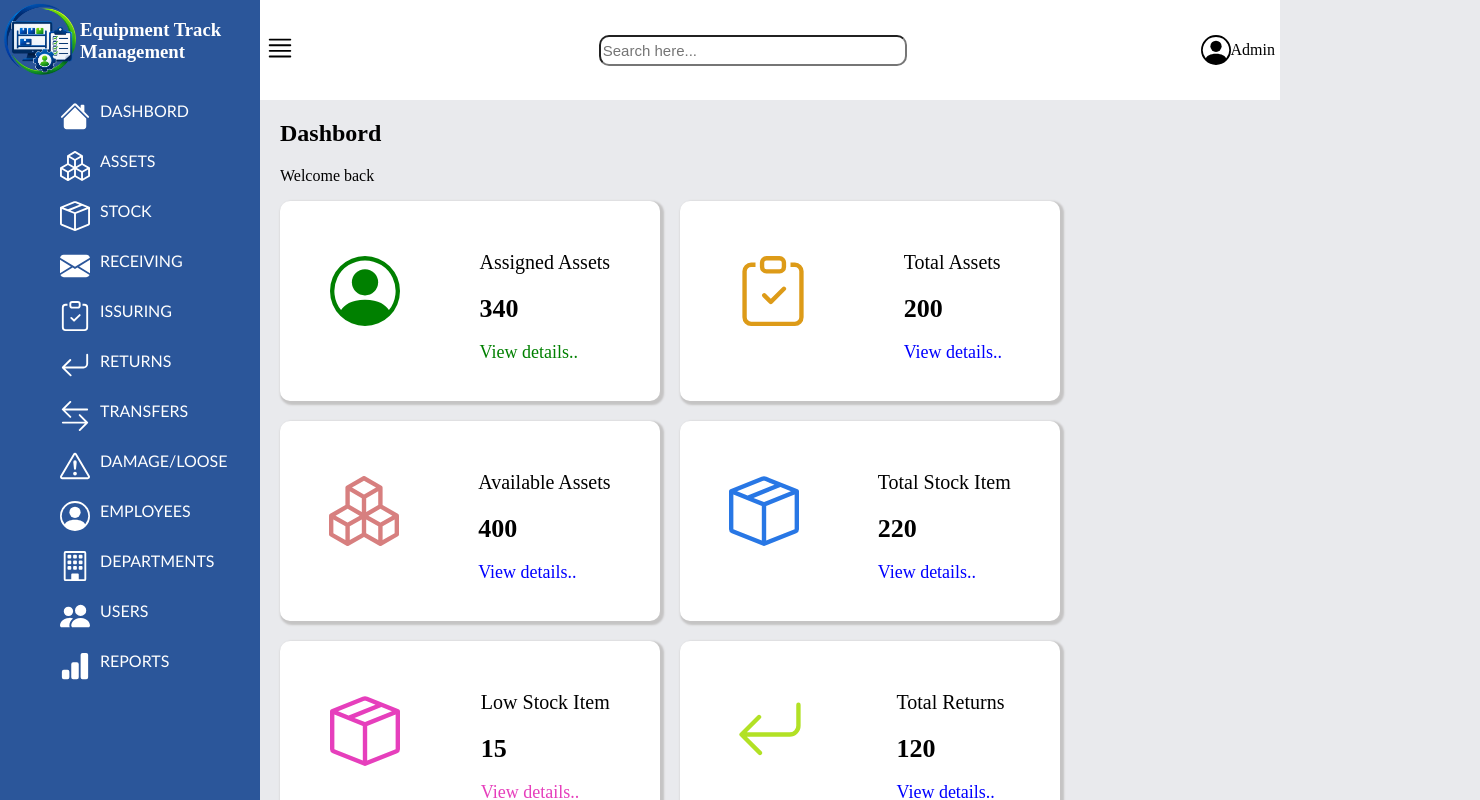
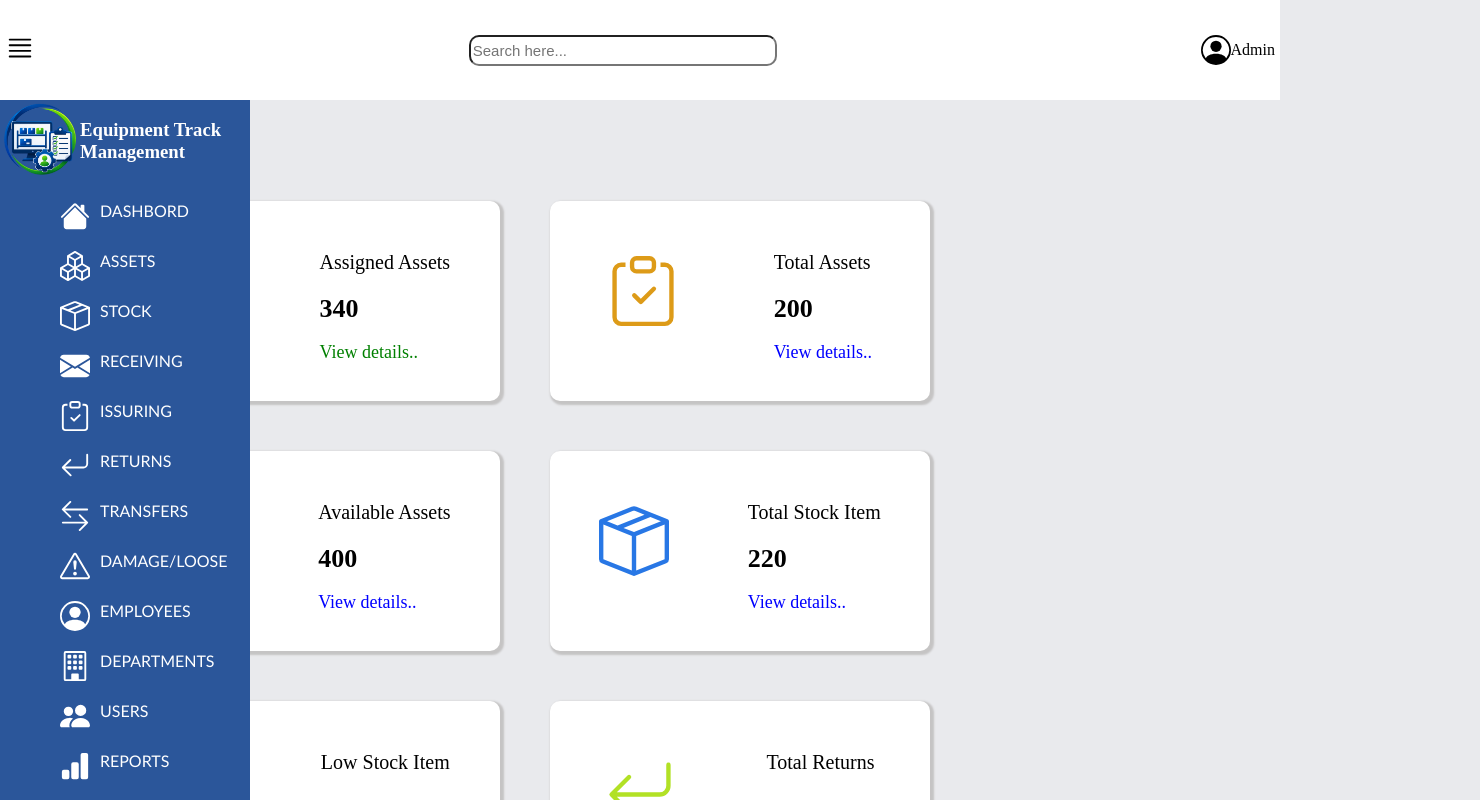
Before and after one commit to husnahassani01-code/0ffice-equipment-management-system, a React (Vite) app: page / in a window 1280 px wide. Both pictures are taken after a click on the button "Login". Shown: the top 800 px of the page, 1480 px wide, since content can reach past the window. Built offline with nearby package versions, Linux system fonts and the light colour scheme.

Commit message:
Thur commit

```diff
--- a/src/App.css
+++ b/src/App.css
@@ -4,16 +4,9 @@ body{
   background-color: #E9EAED;
 }
 
-.mainContainer{
-  display: grid;
-  grid-template-columns: 260px 1fr 1fr 1fr;
-  grid-template-rows: 0.2fr 3fr;
-  grid-template-areas:
-  'sidebar header header header'
-  'sidebar main main main';
-  height: 100vh;
-  transition: grid-template-columns 0.3s ease;
-}
+ .mainContainer{
+  min-height: 100vh;
+ }
 
 /* header */
 
@@ -21,10 +14,11 @@ body{
   height: 100px;
   width: 100%;
   background-color: white;
-  grid-area: header;
+  /* grid-area: header; */
   align-content: center;
-  position: sticky;
-
+  position: fixed;
+  top: 0;
+  left: 0;
 }
 .icon{
   font-size: 30px;
@@ -59,37 +53,22 @@ body{
 .asides{
   background-color: #2B569A;
   color: white;
-  height: 100vh;
-  grid-area: sidebar;
-  position: static;
-  transition:
-    transform 0.3s ease,
-    opacity 0.3s ease;
+  height: calc(100vh - 100px);
+  width: 250px;
+  position: fixed;
+  overflow-y: auto;
+  overflow-x: hidden;
+  top: 100px;
+  z-index: 1000;
+  transition: 1s;
 }
 
-.sidebarClosed .sidebar {
-  transform: translateX(-100%);
-  opacity: 0;
+.mainContainer:not(.sidebarOpen) .asides {
+  left: -270px;
 }
 
-.mainContainer.sidebarOpen {
-  grid-template-columns: 260px 1fr;
-}
-
-.mainContainer.sidebarClosed {
-  grid-template-columns: 0px 1fr;
-}
-
-.sidebarClosed .content {
-  display: flex;
-  flex-direction: column;
-  align-items: center;
-}
-
-.sidebarClosed .dash,
-.sidebarClosed .container {
-  width: 100%;
-  max-width: 1250px;
+.mainContainer:not(.sidebarOpen) .pageContent {
+  margin-left: 0;
 }
 
 #sdImage{
@@ -105,21 +84,22 @@ li{
   display: flex;
   justify-items: center;
   gap: 10px;
+  cursor: pointer;
 }
 a{
   color: white;
-  text-decoration: none;
+  text-decor ation: none;
   font-family: 'Gill Sans', 'Gill Sans MT', Calibri, 'Trebuchet MS', sans-serif;
 }
 /* End sidebar */
 
-/* Main */
+
+/* Dashboard */
 .content{
-  grid-area: main;
   padding-left: 20px;
   transition: 0.5s;
   overflow-y: auto;
-
+  padding-top: 100px;
 }
 .cardContainer{
   display: flex;
@@ -178,11 +158,15 @@ a{
   font-size: 18px;
   cursor: pointer;
 }
+.dash{
+  padding-left: 100px;
+}
 
 .container{
   display: flex;
   flex-wrap: wrap;
-  gap: 20px;
+  gap: 50px;
+  padding-left: 100px;
 }
 
 .access{
@@ -216,7 +200,7 @@ a{
   gap: 10px;
 }
 .table1 {
-  width: 500pxpx;
+  width: 750px;
   border-collapse: collapse;
   background-color: white;
   border-radius: 20px;
@@ -239,20 +223,19 @@ tr td {
 }
 .tableContainer{
   display:flex;
-  justify-content: space-between;
-  gap: 30px;
+  justify-content: space-around;
   align-items: center;
   padding-top: 20px;
 }
 
-/* End Main */
+/* End Dashboard */
 
 
 /* Start Stock */
 
 .stockContainer{
-  padding-top: 40px;
-  padding-left: 30px;
+  padding-top: 100px;
+  padding-left: 10px;
   width: 100vw;
   max-width: 1400px;
   margin: 0 auto;
@@ -364,8 +347,6 @@ tr td {
   color: rgb(177, 177, 21);
 }
 
-
-
 /* End Stock */
 
 /* Start Login */
--- a/src/App.jsx
+++ b/src/App.jsx
@@ -2,40 +2,35 @@ import { useState } from 'react';
 import Header from './components/header'
 import Sidebar from './components/sidebar'
 import Login from './pages/login'
-import Main from './pages/main'
+import Dashboard from './pages/dashboard'
 import Stock from './pages/stock'
 import './App.css'
 
 function App() {
-//   const [sidebarOpen, setSidebarOpen] = useState(true);
-//    const toggleSidebar = () => {
-//     setSidebarOpen(!sidebarOpen);
-//   };
-  const [activePage, setActivePage] = useState("main");
-    <div className="navigation">
-      {activePage === "dashboard" && <Main />}
-      {activePage === "stock" && <Stock />}
-      {/* {activePage === "assets" && <Assets />} */}
-    </div>
-
   const [isLoggedIn, setIsLoggedIn] = useState(false);
-
+  const [activePage, setActivePage] = useState("dashboard");
   const [sidebarOpen, setSidebarOpen] = useState(true);
 
   const toggleSidebar = () => {
     setSidebarOpen(!sidebarOpen);
   };
+
   if (!isLoggedIn) {
     return <Login onLogin={() => setIsLoggedIn(true)} />;
   }
 
   return (
-    <div className= {`mainContainer ${sidebarOpen ? "sidebarOpen" : "sidebarClosed"}`}>
-      <Sidebar onClick={() => setActivePage("dashboard")}/>
+    <div className= {`mainContainer ${sidebarOpen ? "sidebarOpen" : ""}`}>
       <Header onMenuClick={toggleSidebar}/>
-      <Main/>
-      <Stock/>
-      {/* <Assets/>  */}
+      <Sidebar sidebarOpen={sidebarOpen}
+        setActivePage={setActivePage}/>
+      {/* <Dashboard/> */}
+      <main className='pageContent'>
+        {activePage === "dashboard" && <Dashboard />}
+        {activePage === "stock" && <Stock />}
+        {/* {activePage === "assets" && <Assets />} */}
+      </main>
+      {/* <Stock/> */}
     </div>
   )
 }
--- a/src/components/sidebar.jsx
+++ b/src/components/sidebar.jsx
@@ -14,18 +14,18 @@ function sidebar({setActivePage}) {
           </div>
          <nav className="navigation">
              <ul>
-                 <li onClick={() => setActivePage("dashboard")}><BsHouseFill className="icon"></BsHouseFill><a href="main.jsx" onClick={() => setActivePage("dashboard")}>DASHBORD</a></li>
-                 <li><BsBoxes className='icon'></BsBoxes><a href="" onClick={() => setActivePage("assets")}>ASSETS</a></li>
-                 <li  onClick={() => setActivePage("stock")}><BsBoxSeam className='icon'></BsBoxSeam><a href="">STOCK</a></li>
-                 <li><BsFillEnvelopeFill className='icon'></BsFillEnvelopeFill><a href="">RECEIVING</a></li>
-                 <li><BsClipboardCheck className='icon'></BsClipboardCheck><a href="">ISSURING</a></li>
-                 <li><BsArrowReturnLeft className='icon'></BsArrowReturnLeft><a href="">RETURNS</a></li>
-                 <li><BsArrowLeftRight className='icon'></BsArrowLeftRight><a href="">TRANSFERS</a></li>
-                 <li><BsExclamationTriangle className='icon'></BsExclamationTriangle><a href="">DAMAGE/LOOSE</a></li>
-                 <li><BsPersonCircle className='icon'></BsPersonCircle><a href="">EMPLOYEES</a></li>
-                 <li><BsBuilding className="icon"></BsBuilding><a href="">DEPARTMENTS</a></li>
-                 <li><BsPeopleFill className='icon'></BsPeopleFill><a href="">USERS</a></li>
-                 <li><BsBarChartFill className='icon'></BsBarChartFill><a href="">REPORTS</a></li>
+                 <li onClick={() => setActivePage("dashboard")}><BsHouseFill className="icon"></BsHouseFill><a>DASHBORD</a></li>
+                 <li><BsBoxes className='icon'></BsBoxes><a>ASSETS</a></li>
+                 <li onClick={() => setActivePage("stock")}><BsBoxSeam className='icon'></BsBoxSeam><a>STOCK</a></li>
+                 <li onClick={() => setActivePage("receiving")}><BsFillEnvelopeFill className='icon'></BsFillEnvelopeFill><a>RECEIVING</a></li>
+                 <li onClick={() => setActivePage("issuring")}><BsClipboardCheck className='icon'></BsClipboardCheck><a>ISSURING</a></li>
+                 <li onClick={() => setActivePage("returns")}><BsArrowReturnLeft className='icon'></BsArrowReturnLeft><a>RETURNS</a></li>
+                 <li onClick={() => setActivePage("transfers")}><BsArrowLeftRight className='icon'></BsArrowLeftRight><a>TRANSFERS</a></li>
+                 <li onClick={() => setActivePage("damage")}><BsExclamationTriangle className='icon'></BsExclamationTriangle><a>DAMAGE/LOOSE</a></li>
+                 <li onClick={() => setActivePage("employees")}><BsPersonCircle className='icon'></BsPersonCircle><a>EMPLOYEES</a></li>
+                 <li onClick={() => setActivePage("departments")}><BsBuilding className="icon"></BsBuilding><a>DEPARTMENTS</a></li>
+                 <li onClick={() => setActivePage("users")}><BsPeopleFill className='icon'></BsPeopleFill><a>USERS</a></li>
+                 <li onClick={() => setActivePage("reports")}><BsBarChartFill className='icon'></BsBarChartFill><a>REPORTS</a></li>
               </ul>
          </nav>
 
--- a/src/pages/main.jsx
+++ b/src/pages/dashboard.jsx
@@ -1,16 +1,13 @@
 import { BsJustifyLeft, BsExclamationTriangle, BsPersonCircle, BsBoxSeam,
    BsBoxes, BsArrowLeftRight, BsArrowReturnLeft,BsClipboardCheck} from 'react-icons/bs'
 
-function main() {
-
-
+function dashboard() {
   return (
     <div className='content'>
       <div className='dash'>
-      <h2>Dashbord</h2>
-      <p>Welcome back</p>
+         <h2>Dashbord</h2>
+         <p>Welcome back</p>
       </div>
-
 
       <div className='container'>
       <div className="cardContainer">
@@ -214,4 +211,4 @@ function main() {
   )
 }
 
-export default main
+export default dashboard
--- a/src/pages/login.jsx
+++ b/src/pages/login.jsx
@@ -31,10 +31,7 @@ const login = ({onLogin}) => {
                </div>
             </div>
         </div>
-
-
-
-    </div>
+     </div>
   )
 }
 
--- a/src/pages/stock.jsx
+++ b/src/pages/stock.jsx
@@ -10,7 +10,7 @@ import mouse from "../assets/mouse.webp"
 
 const stock = () => {
   return (
-    <div className="stockContainer">
+           <div className="stockContainer">
                 <div className="stockHead">
                    <div className="">
                       <h3>Stock Management</h3>
```
